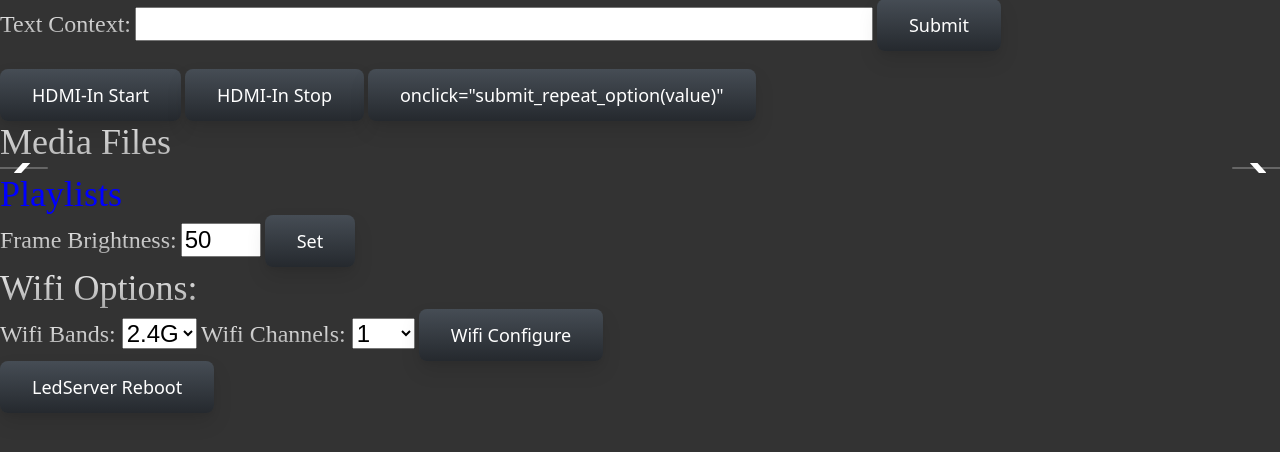
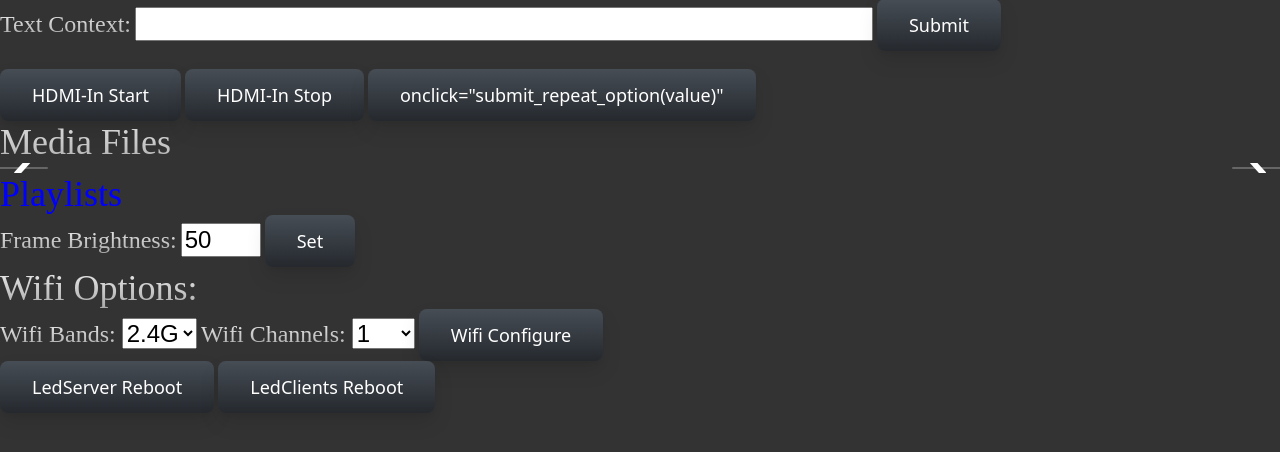
Before and after one commit to airjason13/pyLed_Server, a Flask app: page / in a window 1280 px wide. Shown: the part 209-661 px from the top of the page. Run offline with Flask 2, Linux system fonts and the light colour scheme; parts of the project's set-up code (start-up, migrations or seed data) failed here and were passed over.

Commit message:
1. test ledclients reboot

```diff
--- a/c_mainwindow.py
+++ b/c_mainwindow.py
@@ -693,6 +693,10 @@ class MainUi(QMainWindow):
                 c.send_cmd(cmd_set_frame_brightness,
                            self.cmd_seq_id_increase(),
                            str(self.media_engine.media_processor.video_params.frame_brightness))
+        elif data.get("set_ledclients_reboot_option"):
+            log.debug("set_ledclients_reboot_option")
+
+
         elif data.get("start_color_test"):
             log.debug("start_color_test")
             clients = self.clients
--- a/routes.py
+++ b/routes.py
@@ -305,6 +305,16 @@ def set_ledserver_reboot_option():
     return status_code
 
 
+@app.route('/set_ledclients_reboot_option/', methods=['POST'])
+def set_ledclients_reboot_option():
+    log.debug("route set_ledclients_reboot_option")
+    data = "true"
+    send_message(set_ledclients_reboot_option=data)
+
+    status_code = Response(status=200)
+    return status_code
+
+
 @app.route('/get_thumbnail/<filename>')
 def route_get_thumbnail(filename):
     # log.debug("fname = %s", filename)
--- a/templates/index.html
+++ b/templates/index.html
@@ -105,6 +105,13 @@ function submit_wifi_configure(){
 function submit_ledserver_reboot(){
 
     var url = "/set_ledserver_reboot_option/";
+    $.post(url, {
+        });
+}
+
+function submit_ledclients_reboot(){
+
+    var url = "/set_ledclients_reboot_option/";
     $.post(url, {
         });
 }
@@ -288,10 +295,15 @@ function submit_repeat_option(data){
         </button>
     </div>
 
-
+    <!-- led server reboot btn-->
     <button class="button-84" id="btn_server_reboot"
                 role="button" onclick="submit_ledserver_reboot()" >
             LedServer Reboot
+        </button>
+    <!-- led clients reboot btn-->
+    <button class="button-84" id="btn_clients_reboot"
+                role="button" onclick="submit_ledclients_reboot()" >
+            LedClients Reboot
         </button>
 
 </body>
```
